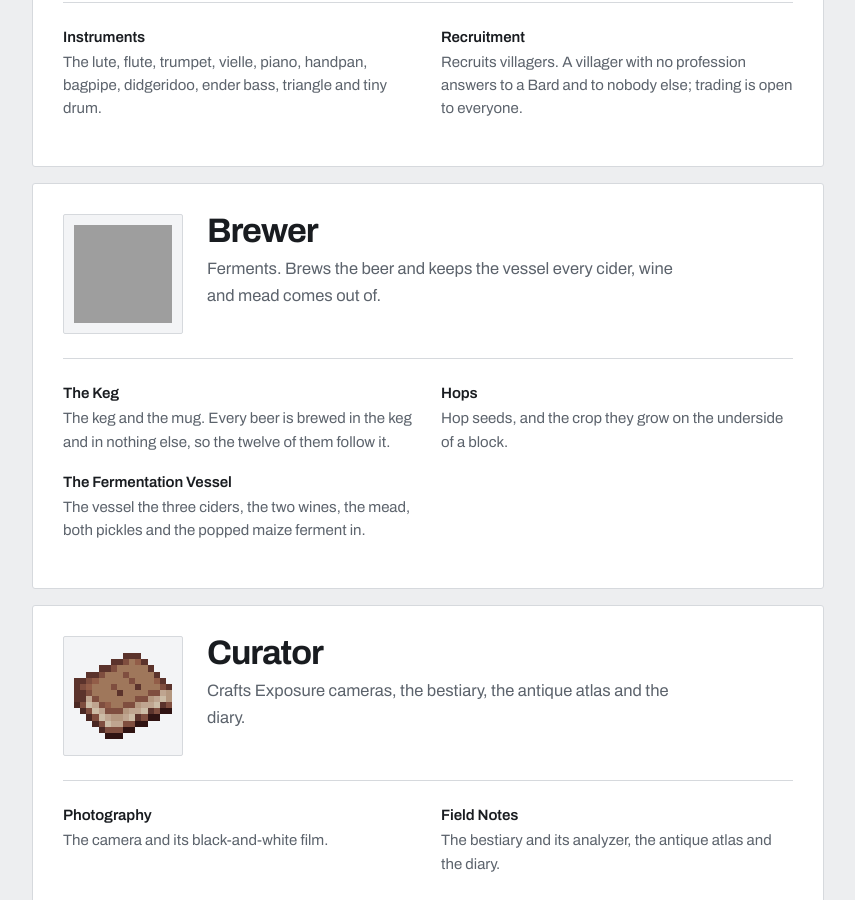
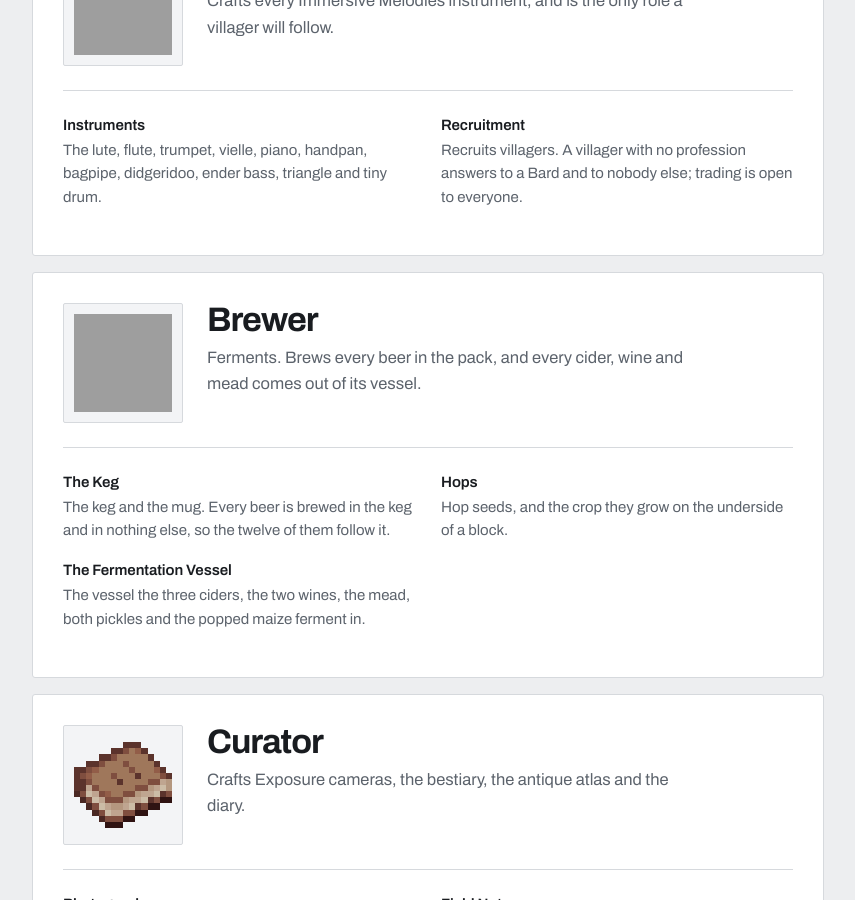
Before and after one commit to Carson-Frost/cabacraft-wiki, a Jekyll site: the page built from classes.md, in a window 1280 px wide and 900 px high, scrolled down 8812 px. Shown: the whole window, without its empty margins (212-1067 px from the left). Built offline with Jekyll 4.4.1, drawn with Linux system fonts in a browser that asks for light colours; some of the changed text lies outside the part shown; grey boxes are pictures that could not be loaded.

```diff
--- a/classes.md
+++ b/classes.md
@@ -187,7 +188,7 @@
     <img src="{{ '/icons/alchemist.png' | relative_url }}" alt="">
     <div>
       <h2>Alchemist</h2>
-      <p class="desc">Crafts the Elixirum brewing bench.</p>
+      <p class="desc">Crafts the Ars Elixirum brewing bench.</p>
     </div>
   </div>
   <div class="pow">
@@ -327,7 +328,7 @@
     <img src="{{ '/icons/brewer.png' | relative_url }}" alt="">
     <div>
       <h2>Brewer</h2>
-      <p class="desc">Ferments. Brews the beer and keeps the vessel every cider, wine and mead comes out of.</p>
+      <p class="desc">Ferments. Brews every beer in the pack, and every cider, wine and mead comes out of its vessel.</p>
     </div>
   </div>
   <div class="pow">
```
Also changed, not shown: other parts of classes.md (+1 -0 lines).
